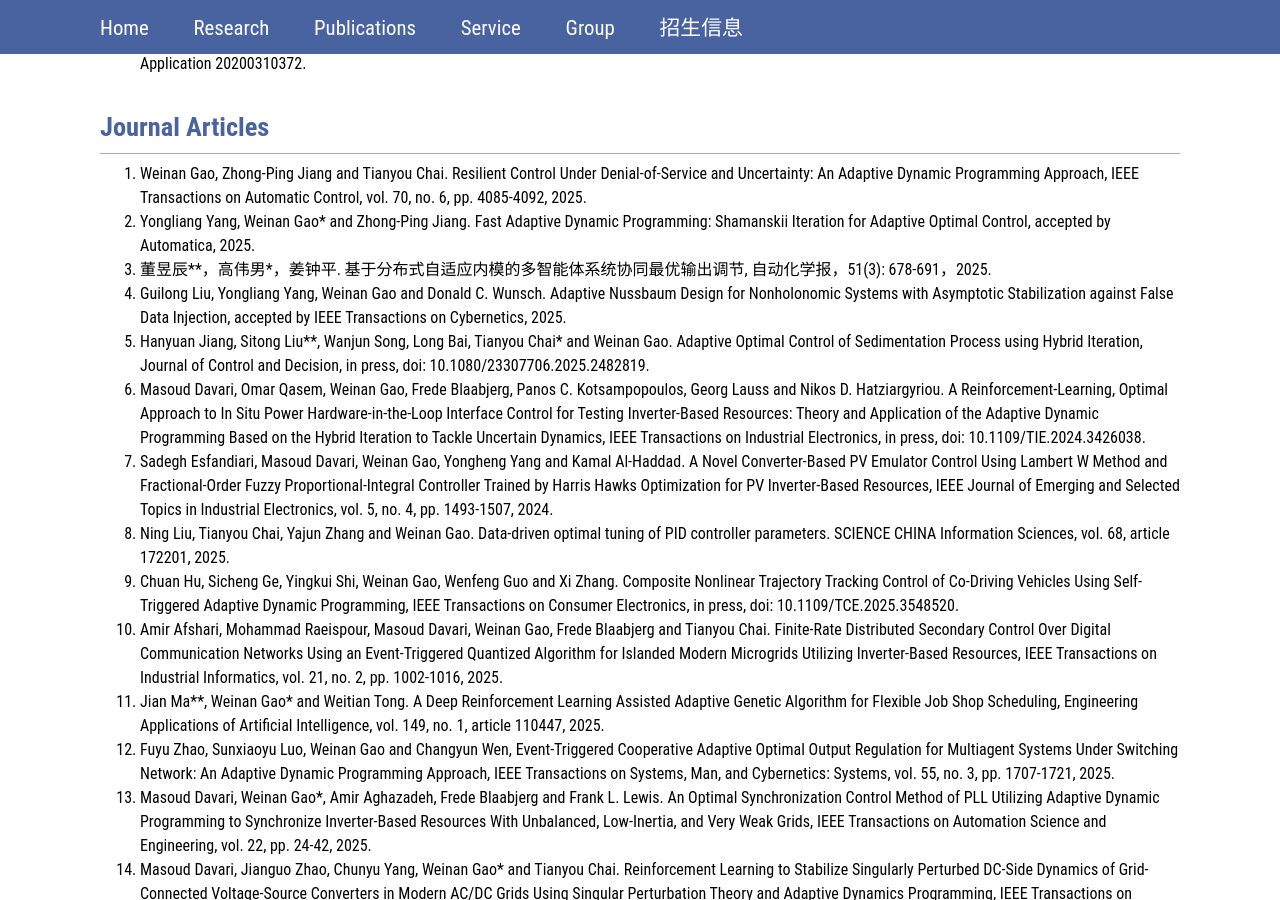
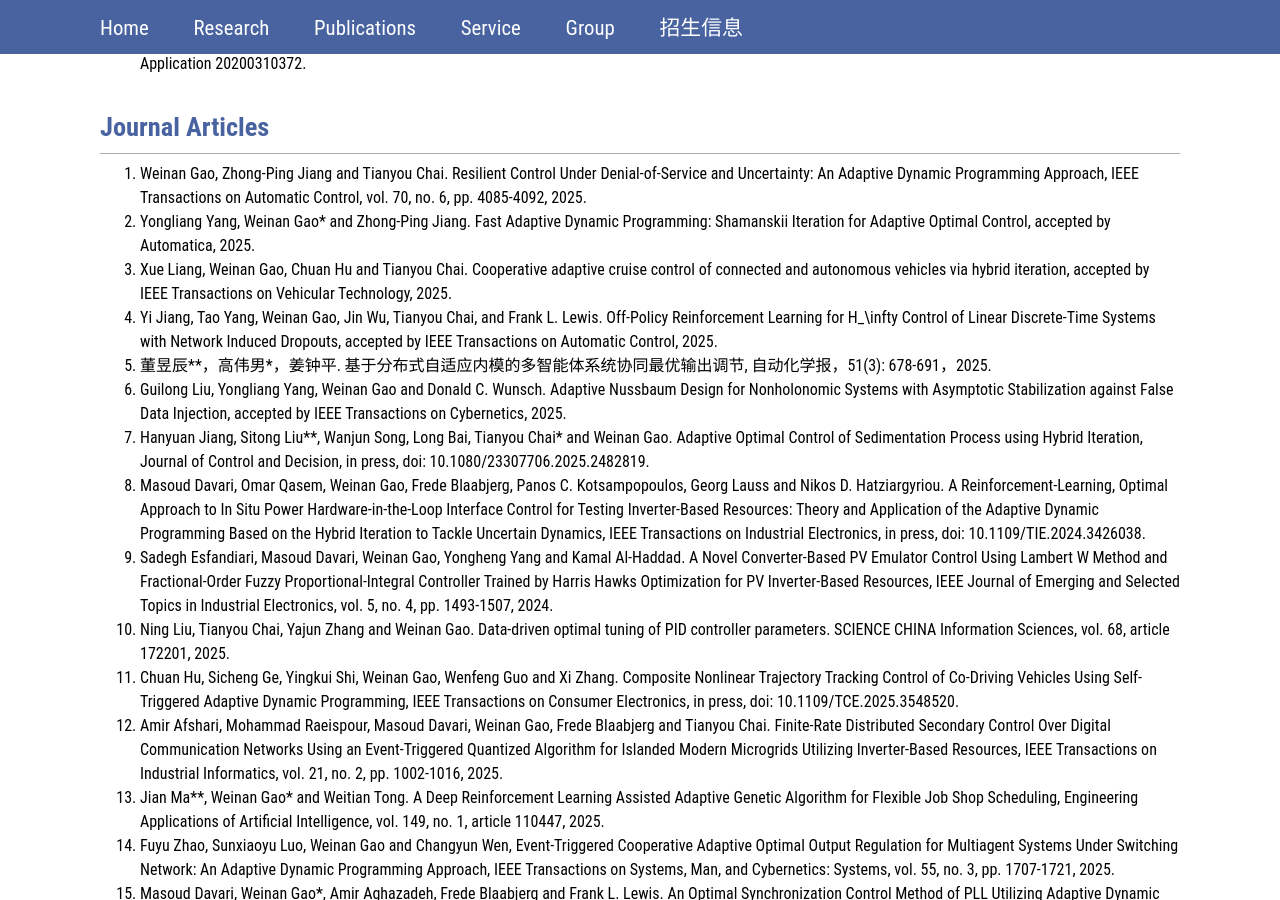
Before and after one commit to WeinanGao/weinangao.github.io, a Jekyll site: the page built from publications.markdown, in a window 1280 px wide and 900 px high, scrolled down 503 px. Built offline with Jekyll 4.4.1, drawn with Linux system fonts in a browser that asks for light colours.

Commit message:
Update publications.markdown

```diff
--- a/publications.markdown
+++ b/publications.markdown
@@ -30,6 +30,10 @@ permalink: /publications/
 <li> Weinan Gao, Zhong-Ping Jiang and Tianyou Chai. Resilient Control Under Denial-of-Service and Uncertainty: An Adaptive Dynamic Programming Approach, IEEE Transactions on Automatic Control, vol. 70, no. 6, pp. 4085-4092, 2025. </li>
 
 <li> Yongliang Yang, Weinan Gao* and Zhong-Ping Jiang. Fast Adaptive Dynamic Programming: Shamanskii Iteration for Adaptive Optimal Control, accepted by Automatica, 2025. </li>
+
+<li> Xue Liang, Weinan Gao, Chuan Hu and Tianyou Chai. Cooperative adaptive cruise control of connected and autonomous vehicles via hybrid iteration, accepted by IEEE Transactions on Vehicular Technology, 2025. </li>
+
+<li>  Yi Jiang, Tao Yang, Weinan Gao, Jin Wu, Tianyou Chai, and Frank L. Lewis. Off-Policy Reinforcement Learning for H_\infty Control of Linear Discrete-Time Systems with Network Induced Dropouts, accepted by IEEE Transactions on Automatic Control, 2025. </li>
 
 <li> 董昱辰**，高伟男*，姜钟平. 基于分布式自适应内模的多智能体系统协同最优输出调节, 自动化学报，51(3): 678-691，2025. </li>
 
```
